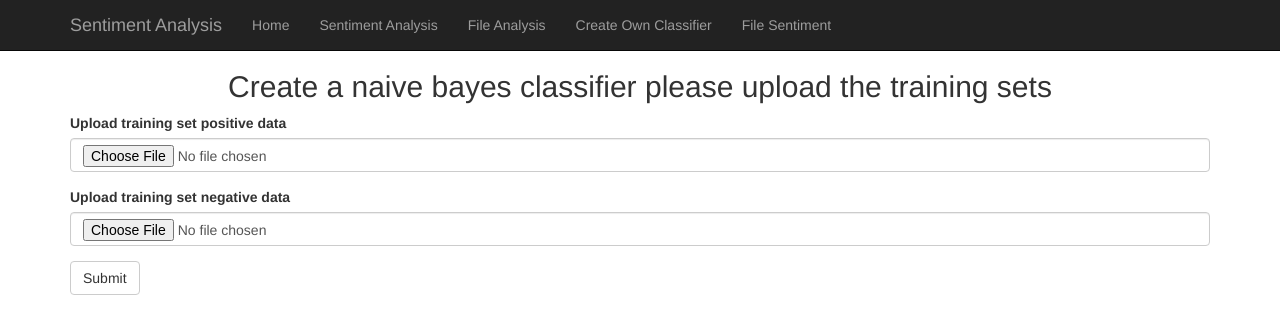
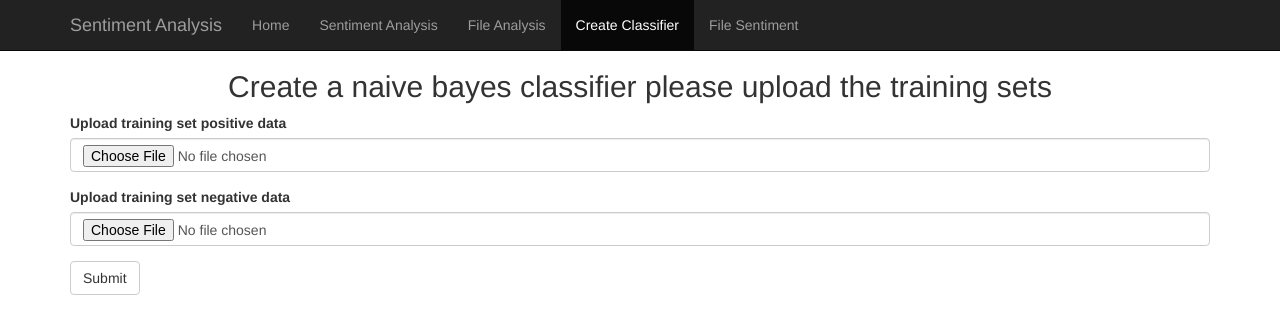
Before and after one commit to CloudandReact/flaskApp, a Flask app: page /createClassifier in a window 1280 px wide. Shown: the top 334 px of the page. Run offline with Flask 2, Linux system fonts and the light colour scheme; some libraries are stand-ins or nearby versions.

Commit message:
added trainClassifier front end

```diff
--- a/templates/basicNavBar.html
+++ b/templates/basicNavBar.html
@@ -47,7 +47,7 @@
             <li {% if "home" in request.path  %}class="active"{% endif %}> <a href="home">Home</a></li>
             <li {% if "SentimentAnalysis " in request.path  %}class="active"{% endif %}> <a href="SentimentAnalysis">Sentiment Analysis</a></li>
             <li {% if "fileAnalysis" in request.path  %} class="active"{% endif %}> <a href="fileAnalysis">File Analysis</a></li>
-             <li><a href="#contact">Create Own Classifier</a></li>
+             <li {% if "createClassifier" in request.path  %} class="active"{% endif %}><a href="createClassifier">Create Classifier</a></li>
              <li {% if "fileSentiment" in request.path  %} class="active"{% endif %}><a href="fileSentiment">File Sentiment</a></li>
 
           </ul>
--- /dev/null
+++ b/templates/finishedBuildingClassifier.html
@@ -0,0 +1,3 @@
+{% extends "BasicNavBar.html" %}
+<p> Loop through dict say which classifers built</p>
+{% endblock %}
```
